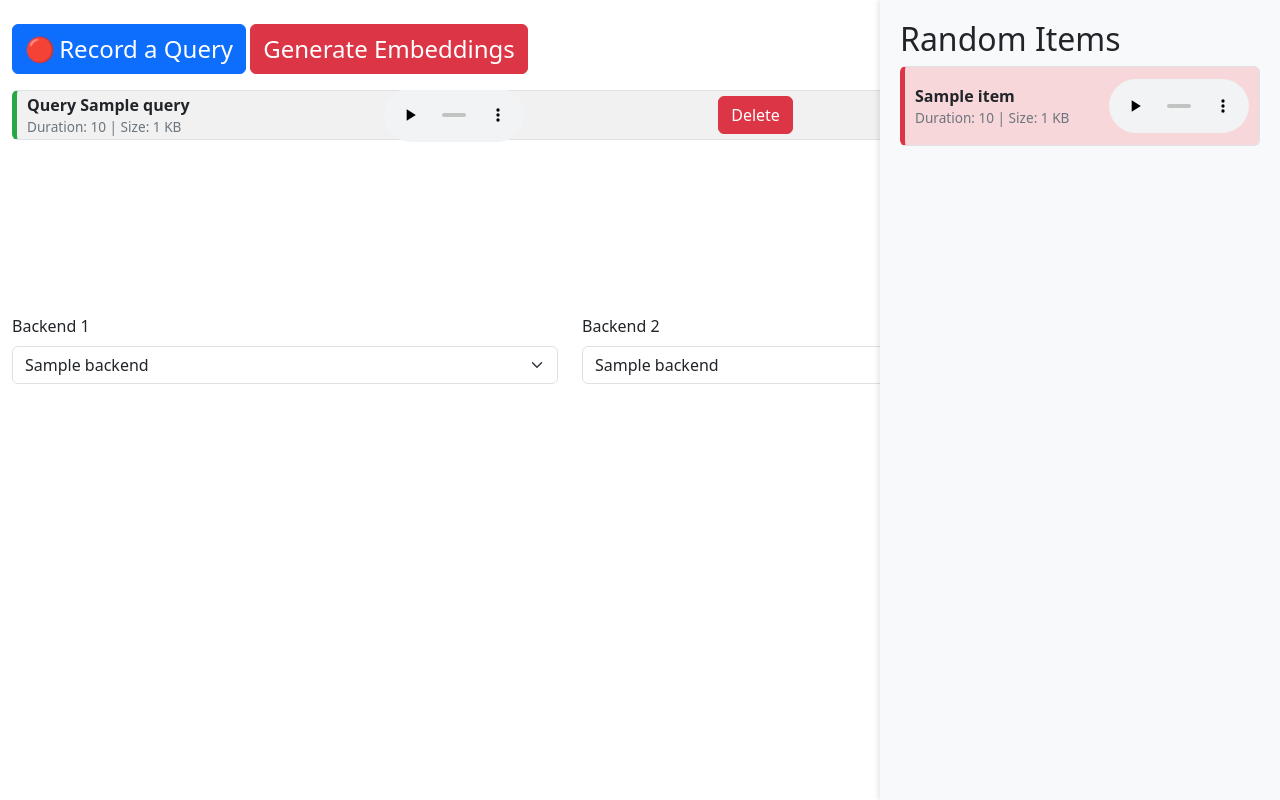
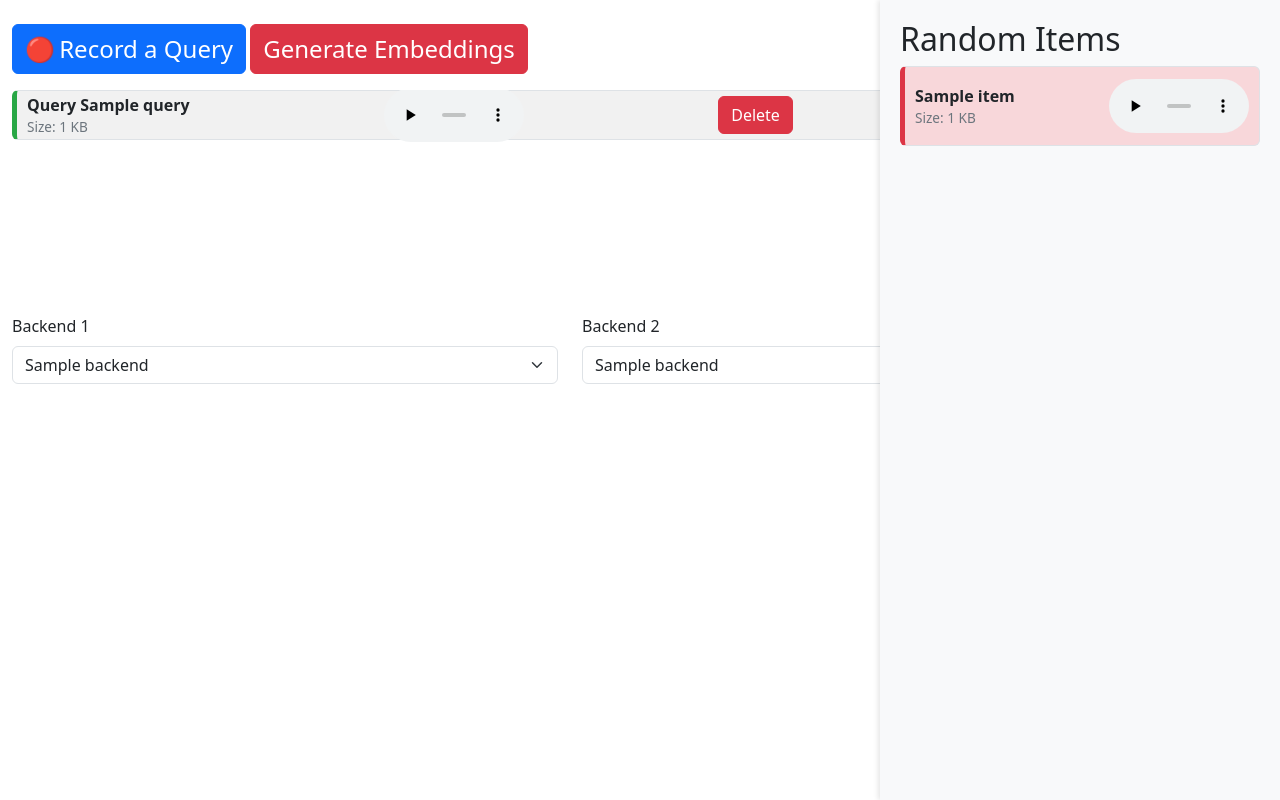
Before and after one commit to OptimusPrimus/QBV-Browser, a Flask app: template templates/index.html in a window 1280 px wide. Run offline with Flask 3, Linux system fonts and the light colour scheme; the template is opened without the code that fills it: most values are stand-ins (such as "Sample title", 1, 10 or a date in 2020).

Commit message:
update GUI

```diff
--- a/templates/index.html
+++ b/templates/index.html
@@ -115,7 +115,7 @@
                     <div>
                         <strong>Query {{ query.title }}</strong>
                         <div class="audio-details">
-                            Duration: {{ query.duration }} | Size: {{ query.size }} KB
+                            Size: {{ query.size }} KB
                         </div>
                     </div>
                     <audio preload=none controls>
@@ -179,7 +179,7 @@
                     <div>
                         <strong>{{ item.title }}</strong>
                         <div class="audio-details">
-                            Duration: {{ item.duration }} | Size: {{ item.size }} KB
+                            Size: {{ item.size }} KB
                         </div>
                     </div>
                     <audio controls preload=none>
@@ -223,7 +223,7 @@
                             <div>
                                 <strong>Query ${data.title}</strong>
                                 <div class="audio-details">
-                                    Duration: ${data.duration} | Size: ${data.size} KB
+                                    Size: ${data.size} KB
                                 </div>
                             </div>
                             <audio preload=none controls>
@@ -355,7 +355,7 @@
                         <li class="list-group-item">
                             <strong>${recording.title}</strong>
                             <div class="audio-details">
-                                Similarity: ${recording.similarity} | Duration: ${recording.duration}s
+                                Similarity: ${recording.similarity}
                             </div>
                             <audio controls>
                                 <source src="${recording.file}" type="audio/mpeg">
```
Also changed, not shown: README.md.
